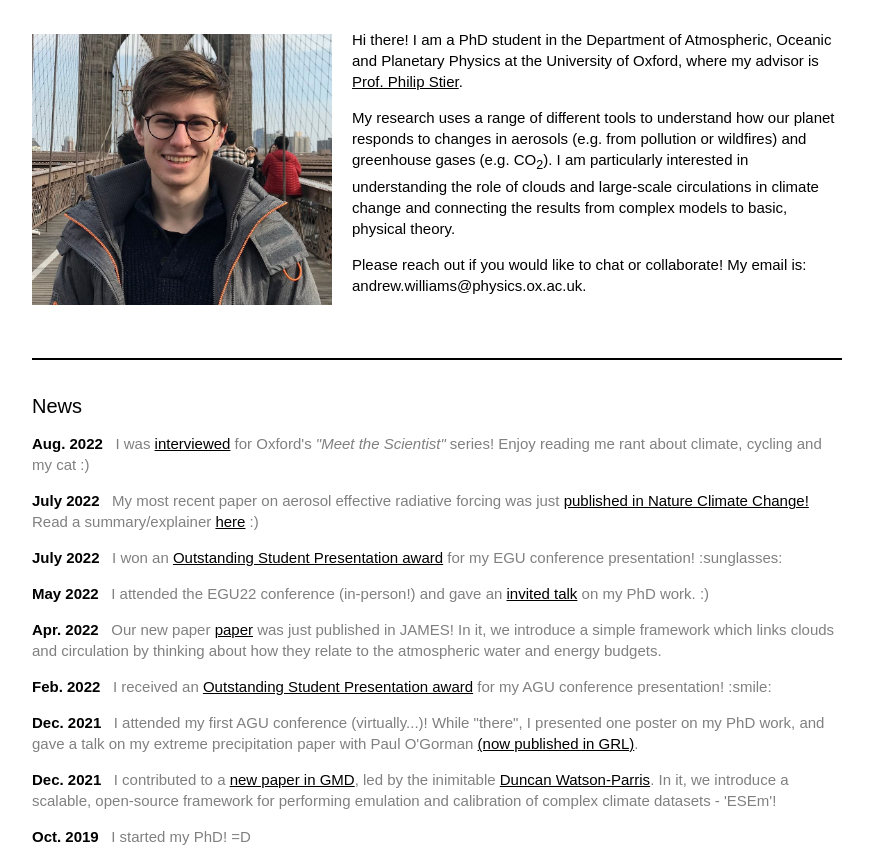
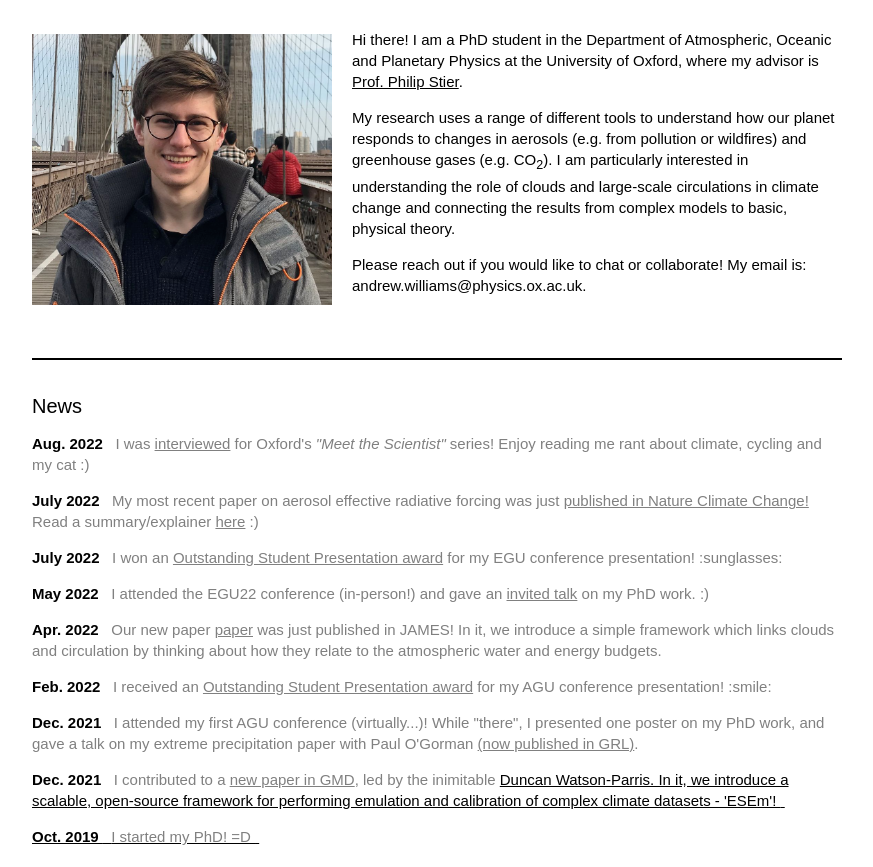
Before and after one commit to AndrewILWilliams/AndrewILWilliams.github.io, a plain HTML site: page index.html in a window 1280 px wide. Shown: the part 80-947 px from the top of the page, without its empty margins (203-1076 px from the left). Drawn offline with Linux system fonts and the light colour scheme.

Commit message:
Update index.html

```diff
--- a/index.html
+++ b/index.html
@@ -52,22 +52,22 @@
    </p>
 
 
-   <p> <span style="font-weight:bold;"> Aug. 2022 </span> &nbsp <span  style="color:gray" > I was <a class="news" href="https://www.physics.ox.ac.uk/news/meetandrew-williams" >interviewed</a> for Oxford's <span style="font-style:italic;">"Meet the Scientist"</span> series! Enjoy reading me rant about climate, cycling and my cat :) </span> &nbsp
+   <p> <span style="font-weight:bold;"> Aug. 2022 </span> &nbsp <span  style="color:gray" > I was <news href="https://www.physics.ox.ac.uk/news/meetandrew-williams" >interviewed</news> for Oxford's <span style="font-style:italic;">"Meet the Scientist"</span> series! Enjoy reading me rant about climate, cycling and my cat :) </span> &nbsp
 
-   <p> <span style="font-weight:bold;"> July 2022 </span> &nbsp <span  style="color:gray" > My most recent paper on aerosol effective radiative forcing was just <a class="news" href="https://www.nature.com/articles/s41558-022-01415-4">published in Nature Climate Change!</a> Read a summary/explainer <a class="news" href="https://www.physics.ox.ac.uk/news/understanding-absorbing-aerosol">here</a> :) </span> &nbsp
+   <p> <span style="font-weight:bold;"> July 2022 </span> &nbsp <span  style="color:gray" > My most recent paper on aerosol effective radiative forcing was just <news href="https://www.nature.com/articles/s41558-022-01415-4">published in Nature Climate Change!</news> Read a summary/explainer <news href="https://www.physics.ox.ac.uk/news/understanding-absorbing-aerosol">here</news> :) </span> &nbsp
 
-   <p> <span style="font-weight:bold;"> July 2022 </span> &nbsp <span  style="color:gray" > I won an <a class="news" href="https://www.egu.eu/awards-medals/ospp-award/">Outstanding Student Presentation award</a> for my EGU conference presentation! :sunglasses: </span> &nbsp
+   <p> <span style="font-weight:bold;"> July 2022 </span> &nbsp <span  style="color:gray" > I won an <news href="https://www.egu.eu/awards-medals/ospp-award/">Outstanding Student Presentation award</news> for my EGU conference presentation! :sunglasses: </span> &nbsp
 
-   <p> <span style="font-weight:bold;"> May 2022  </span> &nbsp <span  style="color:gray" > I attended the EGU22 conference (in-person!) and gave an <a class="news" href="https://meetingorganizer.copernicus.org/EGU22/session/44036">invited talk</a> on my PhD work. :) </span> &nbsp
+   <p> <span style="font-weight:bold;"> May 2022  </span> &nbsp <span  style="color:gray" > I attended the EGU22 conference (in-person!) and gave an <news href="https://meetingorganizer.copernicus.org/EGU22/session/44036">invited talk</news> on my PhD work. :) </span> &nbsp
 
-   <p> <span style="font-weight:bold;"> Apr. 2022 </span> &nbsp <span  style="color:gray" > Our new paper <a class="news" href="https://agupubs.onlinelibrary.wiley.com/doi/10.1029/2021MS002951?af=R">paper</a> was just published in JAMES! In it, we introduce a simple framework which links clouds and circulation by thinking about how they relate to the atmospheric water and energy budgets. </span> &nbsp
+   <p> <span style="font-weight:bold;"> Apr. 2022 </span> &nbsp <span  style="color:gray" > Our new paper <news href="https://agupubs.onlinelibrary.wiley.com/doi/10.1029/2021MS002951?af=R">paper</news> was just published in JAMES! In it, we introduce a simple framework which links clouds and circulation by thinking about how they relate to the atmospheric water and energy budgets. </span> &nbsp
 
-   <p> <span style="font-weight:bold;">	Feb. 2022 </span> &nbsp <span  style="color:gray" > I received an <a class="news" href="https://www.agu.org/Learn-and-Develop/Learn/Student-Competitions/OSPA/OSPA-Winners?m-search-result=OSPA">Outstanding Student Presentation award</a> for my AGU conference presentation! :smile: </span> &nbsp
+   <p> <span style="font-weight:bold;">	Feb. 2022 </span> &nbsp <span  style="color:gray" > I received an <news href="https://www.agu.org/Learn-and-Develop/Learn/Student-Competitions/OSPA/OSPA-Winners?m-search-result=OSPA">Outstanding Student Presentation award</news> for my AGU conference presentation! :smile: </span> &nbsp
 
-   <p> <span style="font-weight:bold;"> Dec. 2021 </span> &nbsp <span  style="color:gray" > I attended my first AGU conference (virtually...)! While "there", I presented one poster on my PhD work, and gave a talk on my extreme precipitation paper with Paul O'Gorman <a class="news" href="https://agupubs.onlinelibrary.wiley.com/doi/10.1029/2021GL096531">(now published in GRL)</a>. </span> &nbsp
+   <p> <span style="font-weight:bold;"> Dec. 2021 </span> &nbsp <span  style="color:gray" > I attended my first AGU conference (virtually...)! While "there", I presented one poster on my PhD work, and gave a talk on my extreme precipitation paper with Paul O'Gorman <news href="https://agupubs.onlinelibrary.wiley.com/doi/10.1029/2021GL096531">(now published in GRL)</news>. </span> &nbsp
 
 
-   <p> <span style="font-weight:bold;"> Dec. 2021 </span> &nbsp <span  style="color:gray" > I contributed to a <a class="news" href="https://gmd.copernicus.org/articles/14/7659/2021/gmd-14-7659-2021.html" >new paper in GMD</a>, led by the inimitable <a href="https://duncanwp.github.io/">Duncan Watson-Parris</a>. In it, we introduce a scalable, open-source framework for performing emulation and calibration of complex climate datasets - 'ESEm'! </span> &nbsp
+   <p> <span style="font-weight:bold;"> Dec. 2021 </span> &nbsp <span  style="color:gray" > I contributed to a <news href="https://gmd.copernicus.org/articles/14/7659/2021/gmd-14-7659-2021.html" >new paper in GMD</news>, led by the inimitable <a href="https://duncanwp.github.io/">Duncan Watson-Parris</news>. In it, we introduce a scalable, open-source framework for performing emulation and calibration of complex climate datasets - 'ESEm'! </span> &nbsp
 
    <p> <span style="font-weight:bold;"> Oct. 2019 </span> &nbsp <span  style="color:gray" > I started my PhD! =D </span> &nbsp
 
```
